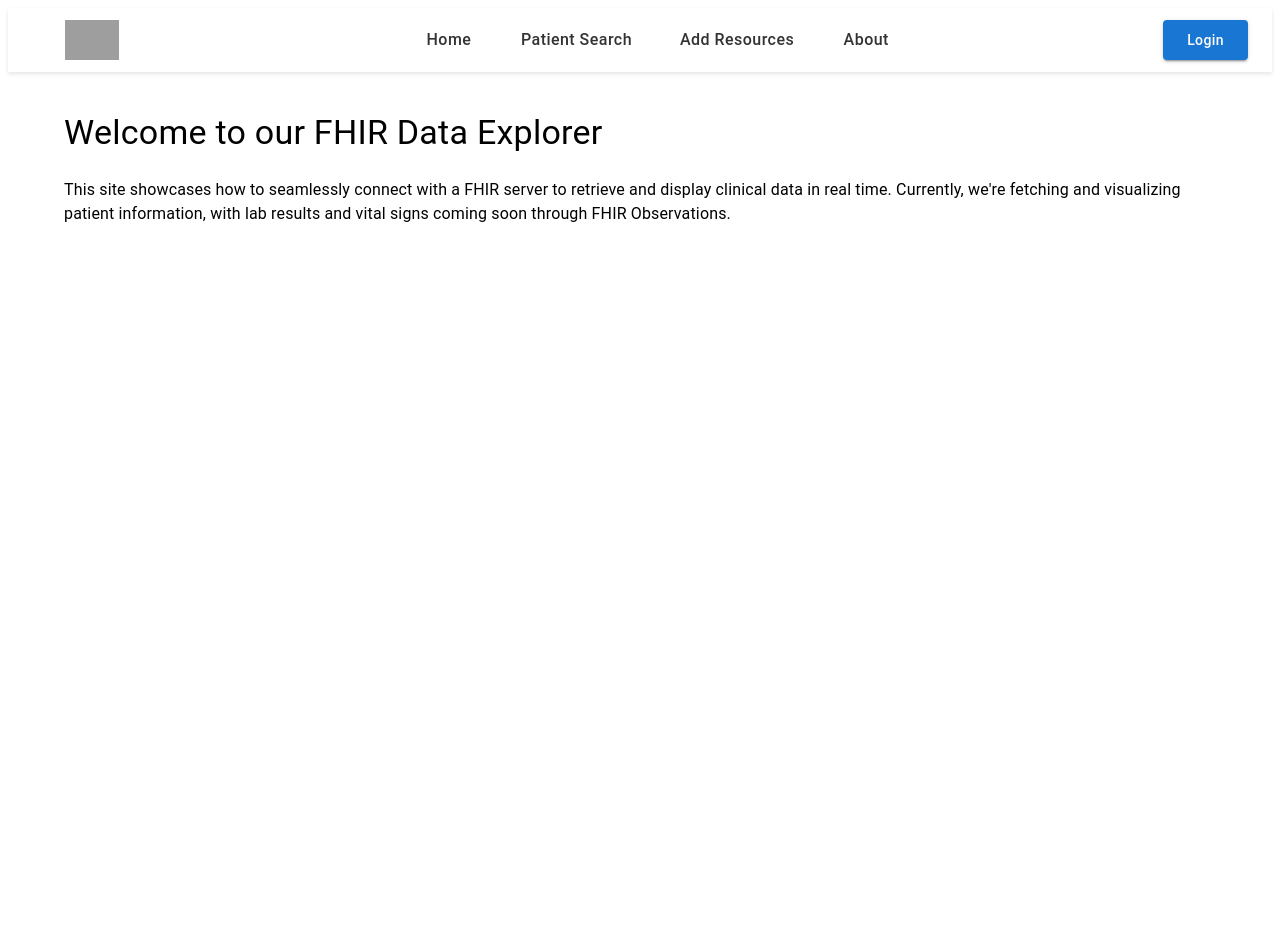
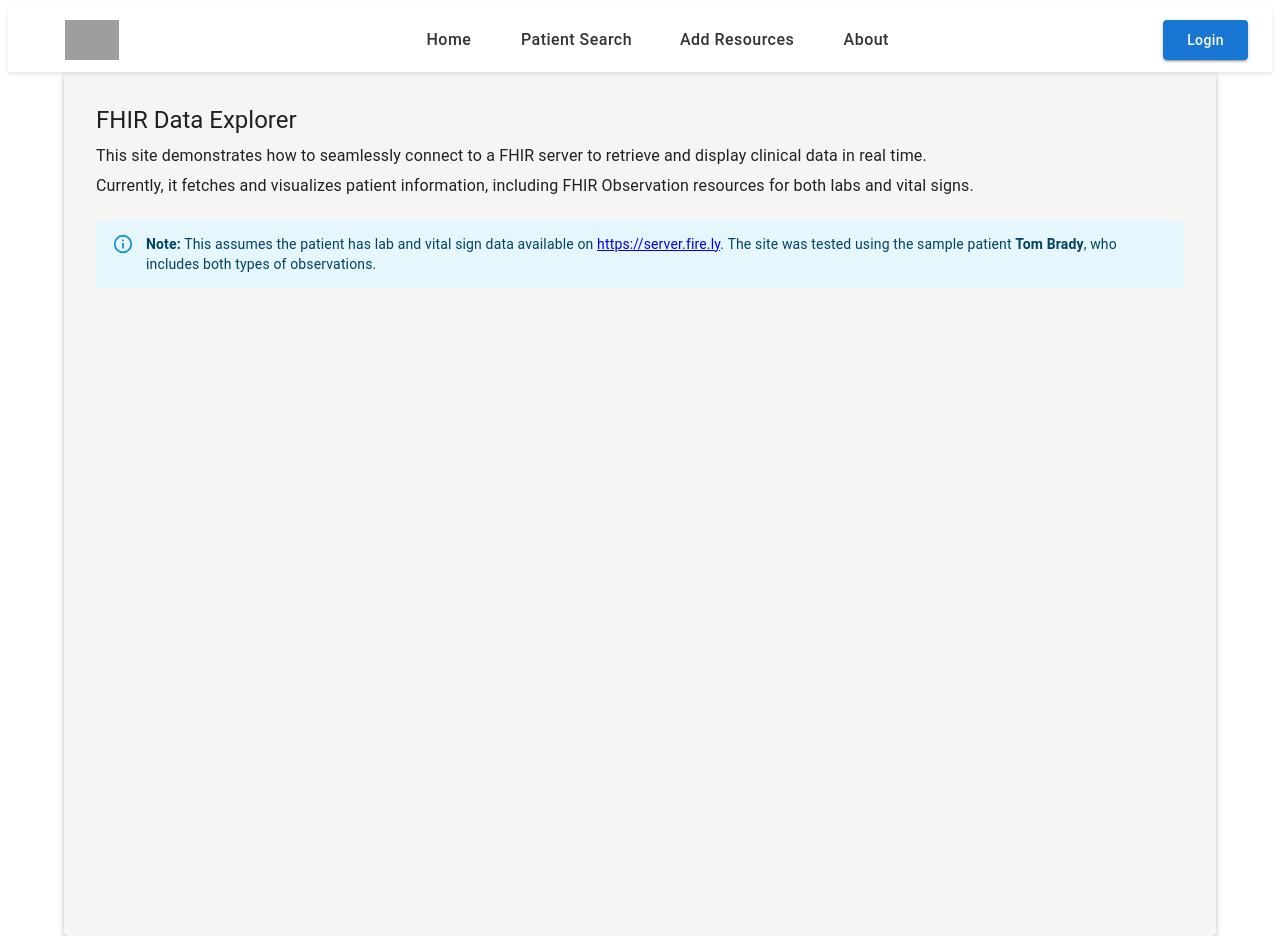
Before and after one commit to jozcar1/fhirdemo, a React (Vite) app: page / in a window 1280 px wide. Before the commit the page ends 816 px from the top, so only its background shows below. Built offline with nearby package versions, Linux system fonts and the light colour scheme; grey boxes are pictures that could not be loaded; what fhirclient would draw is missing.

Commit message:
Updated the readme file, and added the abillity to view labs and vitals

```diff
--- a/src/component/Header/PatientTabs.tsx
+++ b/src/component/Header/PatientTabs.tsx
@@ -3,9 +3,15 @@ import { Box, ListItemIcon, ListItemText, Menu, MenuItem, Tab, Tabs, Typography
 import MedicationIcon from "@mui/icons-material/Medication";
 import LocalHospitalIcon from "@mui/icons-material/LocalHospital";
 import VaccinesIcon from "@mui/icons-material/Vaccines";
+import Observation from "../Observations";
+
+type PatientTabsProps = {
+    id?: string;
+}
 
 
-const PatientTabs = () => {
+const PatientTabs = ({id}: PatientTabsProps) => {
+
     const [tabIndex, setTabIndex] = useState(0);
     const [anchorEl, setAnchorEl] = useState<null | HTMLElement>(null);
     const [selectedMoreResource, setselectedMoreResource] = useState<string | null>(null);
@@ -58,8 +64,8 @@ const PatientTabs = () => {
             </Menu>
 
             <Box sx={{ mt: 2 }}>
-                {tabIndex === 0 && <Typography variant="h6">vitals Content</Typography>}
-                {tabIndex === 1 && <Typography variant="h6">Labs Content</Typography>}
+                {tabIndex === 0 && <Typography variant="h6"><Observation type="Vital Signs" patientID={id}/></Typography>}
+                {tabIndex === 1 && <Typography variant="h6"><Observation type="Lab" patientID={id}/></Typography>}
                 {tabIndex === 2 && selectedMoreResource && (
                     <Typography variant="h6">
                         Displaying resource: {selectedMoreResource}
--- /dev/null
+++ b/src/component/ObservationTable.tsx
@@ -0,0 +1,58 @@
+import { Table, TableBody, TableCell, TableContainer, TableHead, TableRow, Typography } from "@mui/material";
+import { Observation } from "../types/observation/observation";
+
+const ObservationTable = ({ observations }: { observations: Observation[] }) => {
+
+    return (
+        <>
+            <TableContainer>
+                <Table>
+                    <TableHead>
+                        <TableRow sx={{ backgroundColor: "#78E2DA" }}>
+                            <TableCell><strong>Type</strong></TableCell>
+                            <TableCell><strong>Value</strong></TableCell>
+                            <TableCell><strong>Components</strong></TableCell>
+                            <TableCell><strong>Date</strong></TableCell>
+                        </TableRow>
+                    </TableHead>
+                    <TableBody>
+                        {observations.map((obs, i) => (
+                            <TableRow key={i}
+                                sx={{ backgroundColor: i % 2 === 0 ? "#E0F7F5" : "#FFFFFF" }}>
+                                <TableCell>{obs.code?.text ?? 'Unnamed'}</TableCell>
+                                <TableCell>
+                                    {obs.valueQuantity
+                                        ? `${obs.valueQuantity.value}${obs.valueQuantity.unit}` : obs.valueString ?? 'N/A'}
+                                </TableCell>
+                                <TableCell>
+                                    {obs.component && obs.component.length > 0 ? (
+                                        obs.component.map((comp, j) => (
+                                            <div key={j}>
+                                                <strong>{comp.code?.text ?? 'Component'}:</strong>{" "}
+                                                {comp.valueQuantity
+                                                    ? `${comp.valueQuantity.value} ${comp.valueQuantity.unit}`
+                                                    : comp.valueString ?? 'N/A'}
+                                            </div>
+                                        ))
+
+                                    ) : (
+                                        <Typography variant="body2" color="text.secondary">-</Typography>
+                                    )}
+                                </TableCell>
+                                <TableCell>
+                                    {obs.effectiveDateTime
+                                        ? new Date(obs.effectiveDateTime).toLocaleDateString()
+                                        : 'N/A'}
+                                </TableCell>
+
+                            </TableRow>
+
+                        ))}
+                    </TableBody>
+                </Table>
+            </TableContainer>
+        </>
+    )
+}
+
+export default ObservationTable;
--- /dev/null
+++ b/src/component/Observations.tsx
@@ -0,0 +1,41 @@
+import { useEffect } from "react";
+import { useResourceSearch } from "../hooks/useResourceSearch";
+import { Observation } from "../types/observation/observation";
+import ObservationTable from "./ObservationTable";
+
+type ObservationProps = {
+  type: "Lab" | "Vital Signs";
+  patientID?: string;
+}
+
+const dynamicTypeToCategoryMap = {
+  Lab: 'Laboratory',
+  "Vital Signs" : "vital-signs",
+  Imaging: "imaging"
+} as const
+
+type ResourceType = keyof typeof dynamicTypeToCategoryMap;
+type ObservationCategory = (typeof dynamicTypeToCategoryMap)[ResourceType]
+
+function getObservationCategory(type: ResourceType) : ObservationCategory | undefined {
+  return dynamicTypeToCategoryMap[type];
+}
+
+
+const Observations = ({ type, patientID }: ObservationProps) => {
+  const { handleSearch, resources } = useResourceSearch<Observation>();
+  const getCategory = (type: "Lab" | "Vital Signs") => getObservationCategory(type);
+
+  useEffect(() => {
+    if (patientID) {
+      handleSearch(`Observation?subject=Patient/${patientID}&category=${getCategory(type)}`)
+    }
+
+  }, [patientID])
+  return (
+    <>
+      <ObservationTable observations={resources} />
+    </>
+  )
+}
+export default Observations;
--- /dev/null
+++ b/src/hooks/useResourceSearch.ts
@@ -0,0 +1,36 @@
+import { useState } from 'react';
+import { fetchResource } from '../services/fhirService';
+
+export const useResourceSearch = <T = any>() => {
+
+    const [resources, setResources] = useState<T[]>([]);
+    const [loading, setLoading] = useState(false);
+    const [error, setError] = useState<string | null>(null);
+    const handleSearch = async (searchQuery: string) => {
+        try {
+            setLoading(true);
+            setError(null);
+            const result = await fetchResource<T>(searchQuery);
+            setResources(result);
+
+        } catch (err) {
+            console.error('Search error:', err);
+            setError('Something went wrong while searching.')
+        } finally {
+            setLoading(false);
+        }
+    }
+
+    const clear = () => {
+        setResources([]);
+    }
+    return {
+        resources,
+        loading,
+        error,
+        handleSearch,
+        clear
+    }
+
+
+}
--- a/src/pages/Home.tsx
+++ b/src/pages/Home.tsx
@@ -1,22 +1,40 @@
-import { Box, Container, Typography } from "@mui/material";
+import { Alert, Box, Container, Paper, Typography } from "@mui/material";
 import Header from "../component/Header/Header";
+import { Link } from "react-router-dom";
 
 export default function Home() {
 
     return (
         <Container >
-            <Box sx={{ mb: 3, display: 'flex', gap: 2, paddingTop: 5 }}>
-                <Typography variant="h4">
-                    Welcome to our FHIR Data Explorer
+            <Paper elevation={3} sx={{
+                minHeight: "100vh",          // full height of viewport
+                p: 4,                        // padding
+                display: "flex",
+                flexDirection: "column",
+                bgcolor: "#f5f5f5",          // optional: light background
+            }}>
+                <Typography variant="h5" gutterBottom>
+                    FHIR Data Explorer
                 </Typography>
-            </Box>
-            <Typography>
-                This site showcases how to seamlessly connect with a FHIR server to retrieve and display clinical data in real time.
-                Currently, we're fetching and visualizing patient information, with lab results and vital signs coming soon through FHIR Observations.
 
-            </Typography>
+                <Typography variant="body1" gutterBottom>
+                    This site demonstrates how to seamlessly connect to a FHIR server to retrieve and display clinical data in real time.
+                </Typography>
 
+                <Typography variant="body1" gutterBottom>
+                    Currently, it fetches and visualizes patient information, including FHIR Observation resources for both labs and vital signs.
+                </Typography>
 
+                <Alert severity="info" sx={{ mt: 2 }}>
+                    <Typography variant="body2">
+                        <strong>Note:</strong> This assumes the patient has lab and vital sign data available on{" "}
+                        <Link to="https://server.fire.ly" target="_blank" rel="noopener">
+                            https://server.fire.ly
+                        </Link>
+                        . The site was tested using the sample patient <strong>Tom Brady</strong>, who includes both types of observations.
+                    </Typography>
+                </Alert>
+            </Paper>
         </Container>
     )
 }
--- a/src/pages/PatientDetail.tsx
+++ b/src/pages/PatientDetail.tsx
@@ -8,7 +8,7 @@ import PatientTabs from "../component/Header/PatientTabs";
 
 const PatientDetail = () => {
     const { patients, loading, error, handleSearch, clear } = usePatientSearch();
-    const { id } = useParams<{ id: string }>();
+    const { id } = useParams<{ id: string  }>();
     useEffect(() => {
         if (id) {
             handleSearch(id);
@@ -29,7 +29,7 @@ const PatientDetail = () => {
                 </Typography>
                 <Divider sx={{ mt: 2 }} />
 
-                <PatientTabs />
+                <PatientTabs id={id} />
 
             </Box>
         </>
--- a/src/services/fhirService.ts
+++ b/src/services/fhirService.ts
@@ -21,3 +21,13 @@ export const searchPatients = async (searchQuery: string): Promise<any[]> => {
  return normalizeFHIRResponse<Patient>(res);
 
 };
+
+export const fetchResource = async <T>(url:string): Promise<T[]> => {
+  try{
+    const res = await fhirClient.request(url);
+    return normalizeFHIRResponse<T>(res);
+
+  } catch(err){
+    return [];
+  }
+}
```
Also changed, not shown: 1 other file (tests, documents, lock files or other folders).
